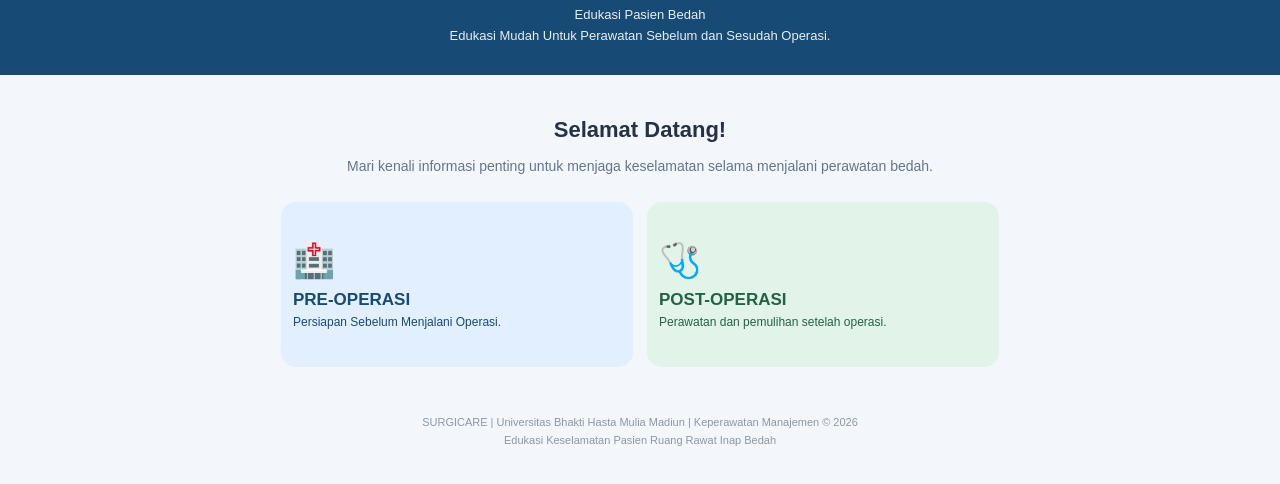
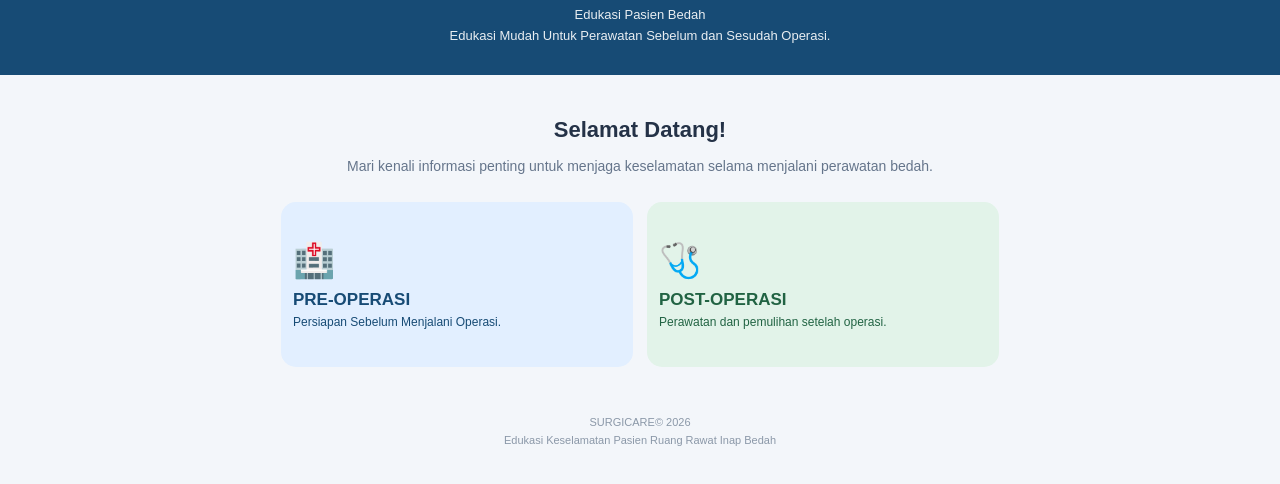
Before and after one commit to keperawatan-26/surgicare, a plain HTML site: page index.html in a window 1280 px wide. Shown: the part 120-604 px from the top of the page. Drawn offline with Linux system fonts and the light colour scheme.

Commit message:
Update index.html

```diff
--- a/index.html
+++ b/index.html
@@ -359,7 +359,7 @@ footer {
 </main>
 
 <footer>
-  SURGICARE | Universitas Bhakti Hasta Mulia Madiun | Keperawatan Manajemen © 2026<br>
+  SURGICARE© 2026<br>
   Edukasi Keselamatan Pasien Ruang Rawat Inap Bedah
 </footer>
 
```
